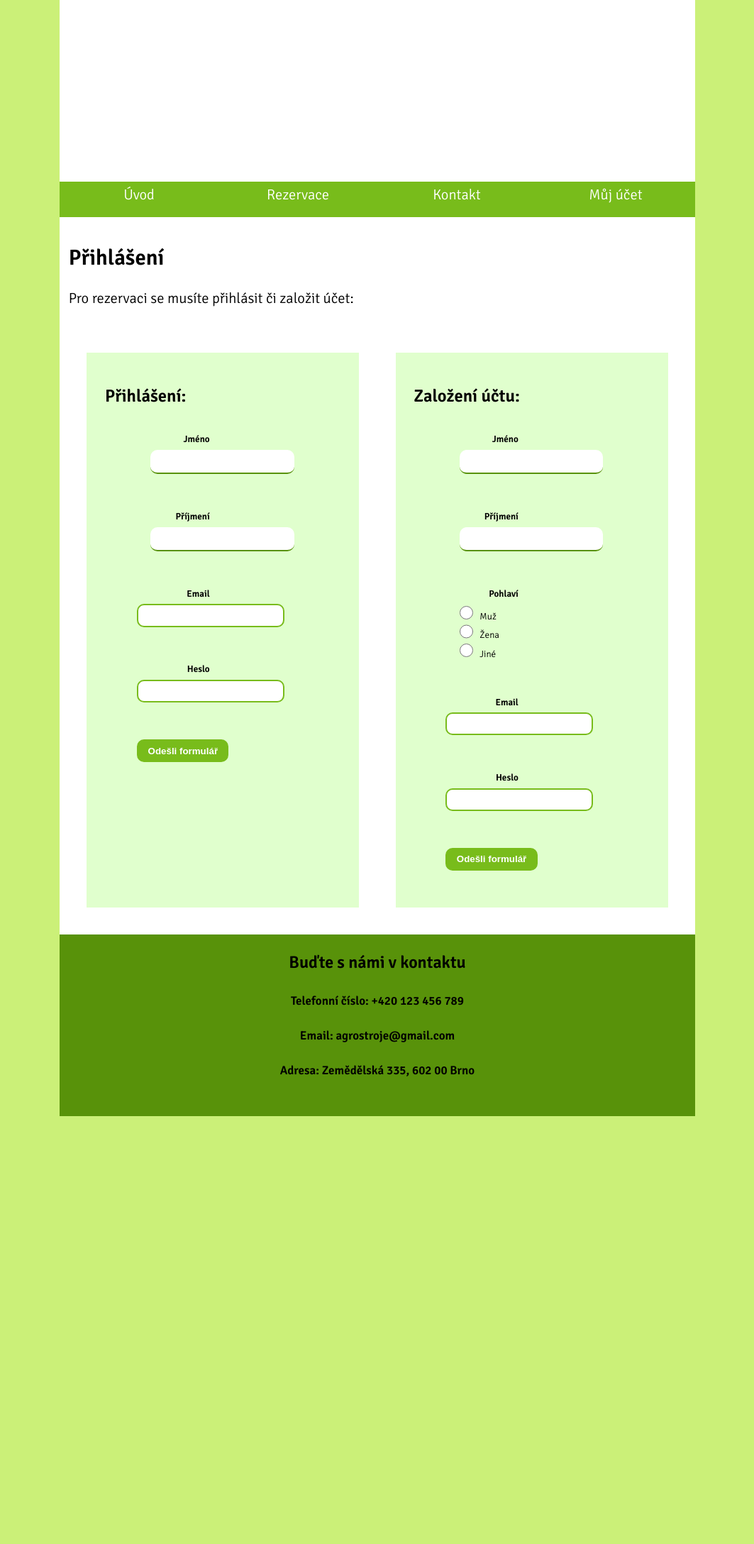
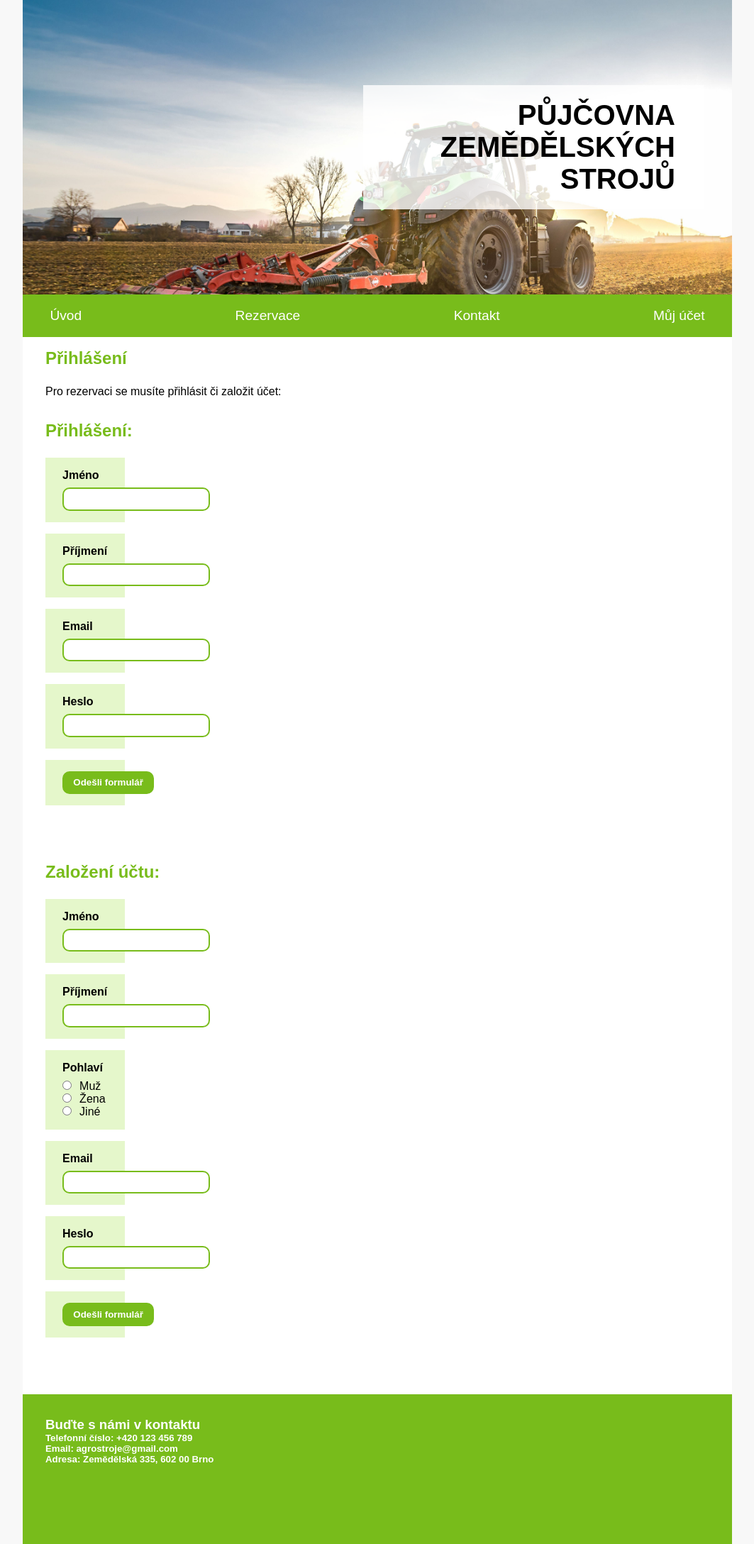
Before and after one commit to zmackiv/web-project, a Flask app: page /account in a window 1280 px wide. Shown: the whole page at 71% size, without its empty margins (108-1171 px from the left). Before the commit the page ends 1573 px from the top, so only its background shows below. Run offline with Flask 2, Linux system fonts and the light colour scheme.

Commit message:
nové styly

```diff
--- /dev/null
+++ b/static/css/styles.css
@@ -0,0 +1,233 @@
+/** --- PAGE --- */
+
+/* Reset all elements */
+* {
+    margin: 0;
+    font-family: 'arial', sans-serif;
+}
+
+body {
+    background: rgb(248, 248, 248);
+    max-width: 1000px; /* prevent too wide texts on large screens */
+    margin: auto;
+}
+
+/* --- GENERAL --- */
+
+nav{
+    background:#78bc1b;color:white;
+}
+nav a{
+    color: white; text-decoration: none;
+}
+nav ul li ul {
+    background:#78bc1b;transition:display 0.8s;
+}
+nav li{
+    transition:background 0.8s;
+}
+nav li:hover{
+    background:#58920a
+}
+
+p {
+    text-align: justify;
+    font-size: 1em;
+    margin-bottom: 1em;
+}
+
+img.nalevo {
+    float: left;
+    width: 35%;
+    margin-right: 0.5rem;
+    margin-bottom: 0.5rem;
+}
+
+@media screen and (max-width: 576px) {
+    img.nalevo {
+        width: 100%;
+        float: none;
+    }
+}
+
+/* --- FORMS --- */
+
+.form-control {
+    margin-bottom: 1em;
+}
+
+.form-control > label:first-child {
+    font-weight: bold;
+    display: block;
+    margin-bottom: 0.5em;
+}
+
+label {
+    margin-right: 1em;
+}
+
+input, textarea {
+    border-radius: 10px;
+    border: 2px solid #78bc1b;
+    padding: 0.5em 1em;
+}
+
+input[type="radio"] {
+    margin-right: 0.5em;
+}
+
+input[type="submit"] {
+    background: #78bc1b;
+    color: white;
+    font-weight: bold;
+}
+
+/* --- NAVIGATION --- */
+
+nav {
+    background: #78bc1b;
+    display: flex;
+    justify-content: space-between;
+    width: 100%;
+}
+
+nav a {
+    color: white;
+    font-size: 1.2em;
+    display: block;
+    text-align: center;
+    text-decoration: none;
+    padding: 1em 2em;
+}
+
+
+
+nav a:hover {
+    background: #58920a;
+}
+
+.hamburger {
+    position: fixed;
+    top: 0;
+    background: #78bc1b;
+    width: 100%;
+    display: none;
+    color: white;
+    padding: 1em;
+}
+
+@media screen and (max-width: 768px) {
+    .hamburger {
+        display: block;
+    }
+    nav {
+        display: none;
+        flex-direction: column;
+        position: fixed;
+        top: 3.7em;
+    }
+    nav.visible {
+        display: flex;
+    }
+}
+
+/* --- HEADER --- */
+
+header {
+    background-image: url('../img/headercover.jpeg');
+    background-size: cover;
+    background-position: top center;
+    display: flex;
+    align-items: center;
+    justify-content: flex-end;
+}
+
+header h1 {
+    display: block;
+    background: rgba(255, 255, 255, 0.8);
+    text-align: right;
+    font-size: 2.5em;
+    text-transform: uppercase;
+    width: 10em;
+    padding: 0.5em 1em;
+    margin: 3em 1em;
+}
+
+/* --- CONTENT --- */
+
+main {
+    background: white;
+    padding: 1em 2em;
+}
+
+article {
+    padding-top: 1em;
+    padding-bottom: 1em;
+    margin-bottom: 1em;
+}
+
+article:not(:last-child) {
+    border-bottom: 1px solid lightgray;
+}
+
+main h2 {
+    color: #78bc1b;
+    margin-bottom: 1em;
+}
+
+.side-by-side {
+    display: flex;
+    justify-content: space-between;
+    flex-wrap: wrap;
+    margin-bottom: 1em;
+}
+
+.side-by-side div {
+    width: 25%;
+    display: block;
+    background: #e5f7cb;
+    padding: 1em 1.5em;
+    margin-bottom: 1em;
+}
+
+.side-by-side h3 {
+    margin-bottom: 0.5rem;
+}
+
+.side-by-side p {
+    font-size: 0.9em;
+}
+
+@media screen and (max-width: 992px) {
+    .side-by-side div {
+        width: 40%;
+    }
+}
+
+@media screen and (max-width: 576px) {
+    .side-by-side div {
+        width: 100%;
+    }
+}
+
+/* --- FOOTER --- */
+
+footer {
+    background: #78bc1b;
+    color: white;
+    display: flex;
+    flex-wrap: wrap;
+    padding: 2em 2em 5em 2em;
+}
+
+footer div {
+    margin-right: 2em;
+    margin-bottom: 2em;
+    width: 30%;
+}
+
+@media screen and (max-width: 576px) {
+    footer div {
+        width: 100%;
+    }
+}
--- /dev/null
+++ b/static/script.js
@@ -0,0 +1,8 @@
+function toggleMenu(){
+    document.getElementById('nav').classList.toggle('visible')
+}
+
+document.getElementById("hamburger")
+    .addEventListener("click", toggleMenu)
+document.getElementById("nav")
+    .addEventListener("click", toggleMenu)
--- a/templates/__main.jinja
+++ b/templates/__main.jinja
@@ -4,9 +4,15 @@
     <meta http-equiv="content-type" content="text/html; charset=utf-8">
      <meta name="viewport" content="width=device-width, initial-scale=1.0, minimum-scale=1.0">
     <title>Agro stroje</title>
+    <!--
     <link rel="stylesheet" href="{{ url_for('static', filename = "css/struktura.css") }}" type="text/css">
     <link rel="stylesheet" href="{{ url_for('static', filename = "css/text_zaklad.css") }}" type="text/css">
     <link rel="stylesheet" href="{{ url_for('static', filename = "css/barvy.css") }}" type="text/css">
+    -->
+
+    <link rel="stylesheet" href="{{ url_for('static', filename = "css/styles.css") }}" type="text/css">
+    <link href="https://fonts.googleapis.com/icon?family=Material+Icons" rel="stylesheet"/>
+
   </head>
   <body>
       {% include "__nav.jinja" %}
@@ -17,5 +23,8 @@
       {% endblock %}
 
       {% include "__footer.jinja" %}
+
+      <script src = "{{ url_for('static', filename = "script.js") }}"></script>
+
   </body>
 </html>
--- a/templates/__nav.jinja
+++ b/templates/__nav.jinja
@@ -1,11 +1,13 @@
-<header></header>
+<header>
+<h1>Půjčovna zemědělských strojů</h1>
+</header>
 
-    <nav>
-      <ul>
-          <li><a href="{{ url_for("view_homepage") }}">Úvod</a></li>
-          <li><a href="{{ url_for("view_products_page") }}">Rezervace</a></li>
-          <li><a href="{{ url_for("view_contact_page") }}">Kontakt</a></li>
-          <li><a href="{{ url_for("view_account_page") }}">Můj účet</a></li>
-
-      </ul>
+    <div id= "hamburger" class="hamburger">
+        <span class="material-icons">menu</span>
+    </div>
+    <nav id="nav">
+          <a href="{{ url_for("view_homepage") }}">Úvod</a>
+          <a href="{{ url_for("view_products_page") }}">Rezervace</a>
+          <a href="{{ url_for("view_contact_page") }}">Kontakt</a>
+          <a href="{{ url_for("view_account_page") }}">Můj účet</a>
     </nav>
```
Also changed, not shown: static/img/headercover.jpeg (added).
